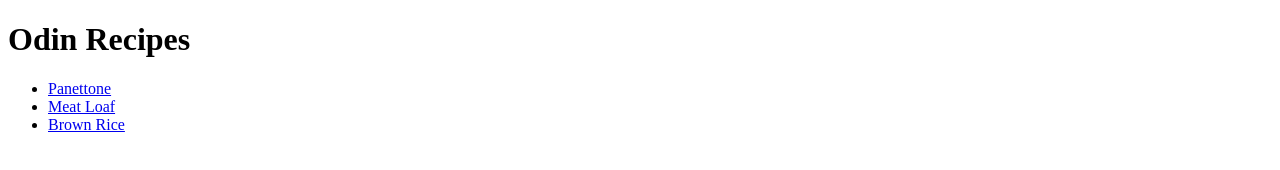
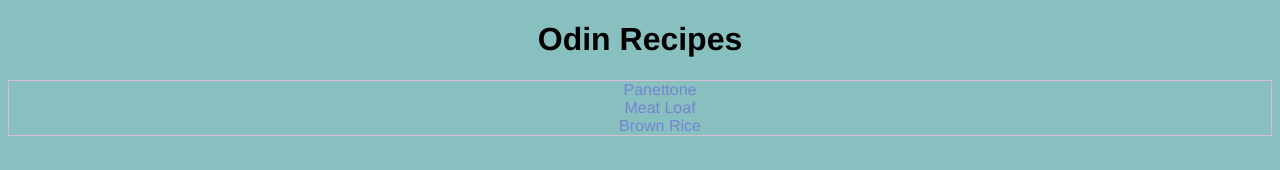
Before and after one commit to gae-5/odin-recipes, a plain HTML site: page index.html in a window 1280 px wide. Drawn offline with Linux system fonts and the light colour scheme.

Commit message:
Add basic css style to the html pages
Used an external css file to improve the basic stye of the initially
plain website.

```diff
--- /dev/null
+++ b/assets/styles.css
@@ -0,0 +1,40 @@
+body{
+    background-color: rgb(136, 191, 191);
+    font-family: 'Franklin Gothic Medium', 'Arial Narrow', Arial, sans-serif;
+}
+
+h1, h2{
+    text-align: center;
+}
+
+a{
+    text-decoration: none;
+    color: rgb(118, 132, 214);
+}
+a:visited{
+    color: rgb(120, 102, 165);
+}
+
+a:hover{
+    color: aliceblue;
+
+}
+
+ul{
+    text-align: left;
+    list-style: circle;
+
+
+}
+
+.recipe-list{
+    text-align: center;
+    list-style: none;
+    border:1.25px solid thistle;
+    border-style: groove;
+}
+
+.meal-img{
+    height: 300px;
+    border-radius: 4px;
+}
--- a/index.html
+++ b/index.html
@@ -3,12 +3,13 @@
 <head>
     <meta charset="UTF-8">
     <meta name="viewport" content="width=device-width, initial-scale=1.0">
+    <link rel="stylesheet" href="./assets/styles.css">
     <title>Odin-Recipes</title>
 </head>
 <body>
     <h1> Odin Recipes</h1>
 
-    <ul>
+    <ul class="recipe-list">
         <li><a href="./recipes/panettone.html">Panettone</a></li>
         <li><a href="./recipes/meatloaf.html">Meat Loaf</a></li>
         <li><a href="./recipes/brown-rice.html">Brown Rice</a></git li>
```
Also changed, not shown: recipes/brown-rice.html (+2 -1 lines), recipes/meatloaf.html (+2 -1 lines), recipes/panettone.html (+2 -1 lines).
